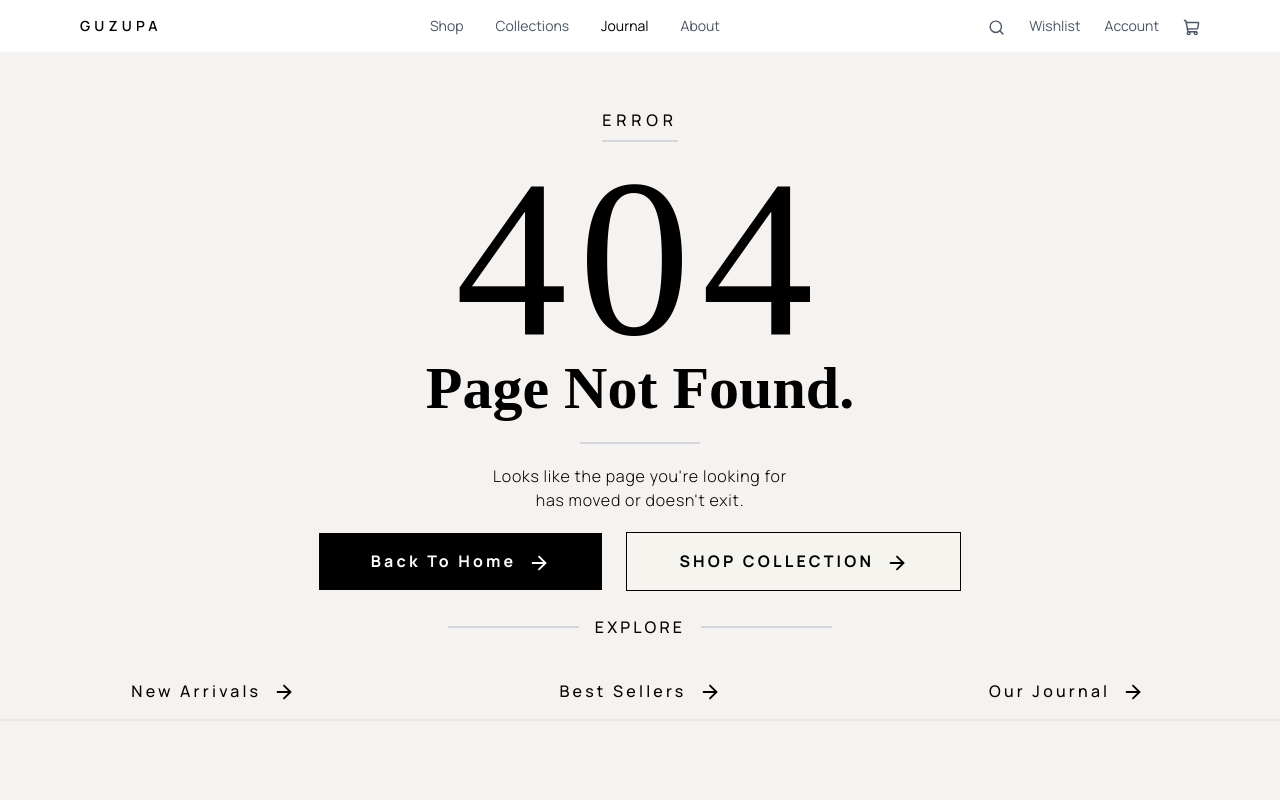
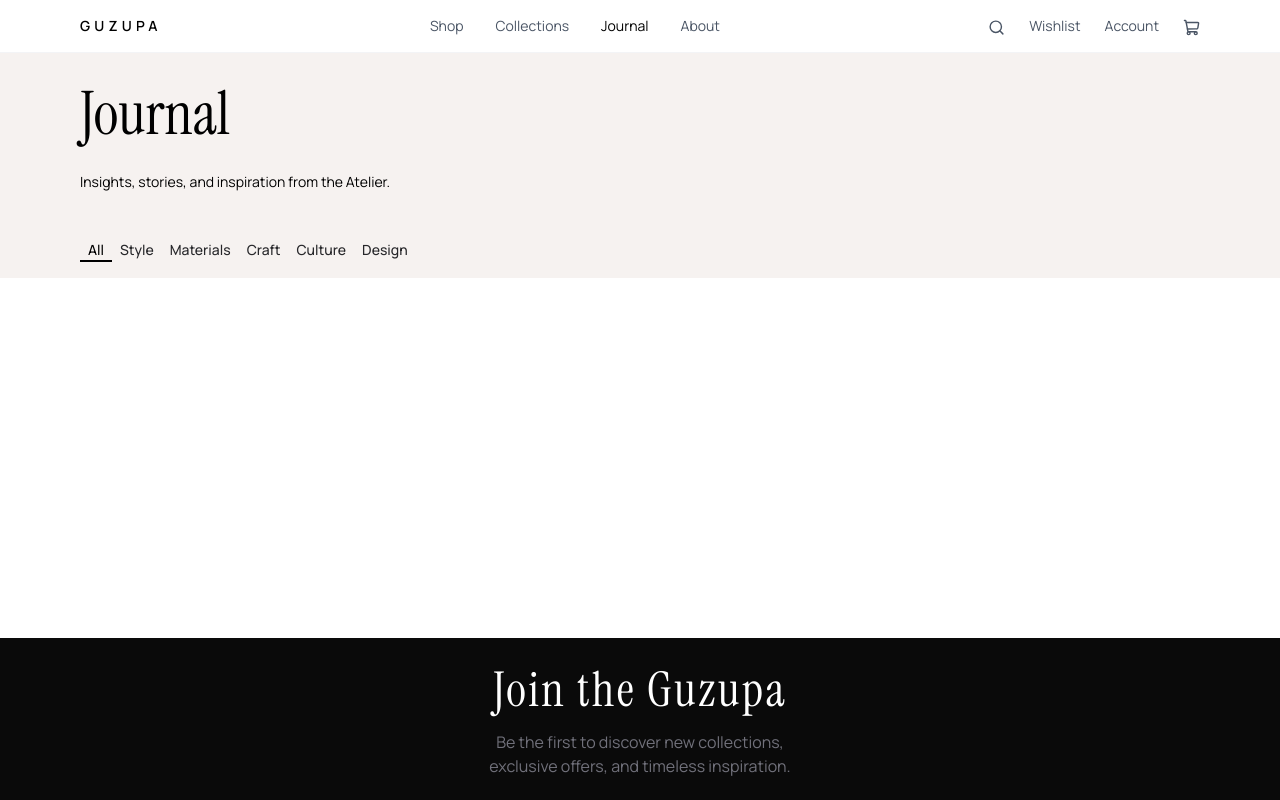
Before and after one commit to venkat-ravipati/guzupa, a React (Vite) app: page /journal in a window 1280 px wide. Shown: the top 800 px of the page. Built offline with nearby package versions, Linux system fonts and the light colour scheme; a web font is replaced by a local one.

Commit message:
started journal tab

```diff
--- a/src/App.tsx
+++ b/src/App.tsx
@@ -8,16 +8,19 @@ import { lazy, Suspense } from 'react'
 const About = lazy(() => import('./Pages/About/About'));
 const AdminLayout = lazy(() => import('./Layouts/AdminLayout'))
 const OurStory = lazy(() => import('./Pages/About/OurStory'))
+const Journal = lazy(() => import('./Pages/Journal/Journal'))
+
 function App() {
   return (
     <>
       <ScrollToTop />
 
-      <Suspense fallback={<div className='m-auto py-20'>Loading page…</div>}>
+      <Suspense fallback={<div>Loading page…</div>}>
         <Routes>
 
           <Route element={<MainLayout />}>
             <Route path="/" element={<Home />} />
+            <Route path="/journal" element={<Journal />} />
             <Route path="/about" element={<About />} />
             <Route path="/about/our-story" element={<OurStory />} />
             <Route path="*" element={<NotFound />} />
--- /dev/null
+++ b/src/Articles.json
@@ -0,0 +1,92 @@
+[
+  {
+    "id": 1,
+    "title": "Timeless by Design",
+    "category": "Style",
+    "date": "May 12, 2025",
+    "readTime": "5 min read",
+    "excerpt": "Exploring the philosophy behind pieces that transcend seasons.",
+    "body": "Trends come and go, but good design remains. Our approach is rooted in proportion, material, and purpose, creating pieces that feel as relevant tomorrow as they do today."
+  },
+  {
+    "id": 2,
+    "title": "The Touch of Cashmere",
+    "category": "Materials",
+    "date": "May 8, 2025",
+    "readTime": "4 min read",
+    "excerpt": "Why we choose the world's finest fibers and how we care for them.",
+    "body": "Cashmere is graded not just by softness but by fiber length and micron count. Sourcing responsibly means working directly with herders in high-altitude regions."
+  },
+  {
+    "id": 3,
+    "title": "Milan: A Study in Form",
+    "category": "Culture",
+    "date": "May 2, 2025",
+    "readTime": "6 min read",
+    "excerpt": "Moments from our research trip and the influences that shape our collections.",
+    "body": "Milan has always balanced discipline and expression, a city where architecture and tailoring share the same grammar."
+  },
+  {
+    "id": 4,
+    "title": "The Art of Subtraction",
+    "category": "Craft",
+    "date": "Apr 28, 2025",
+    "readTime": "4 min read",
+    "excerpt": "How restraint and precision define the modern wardrobe.",
+    "body": "The hardest part of design is knowing what to leave out. Every seam, every button earns its place or it doesn't belong."
+  },
+  {
+    "id": 5,
+    "title": "Built to Last",
+    "category": "Materials",
+    "date": "Apr 21, 2025",
+    "readTime": "7 min read",
+    "excerpt": "Inside our workshop: construction, quality, and longevity.",
+    "body": "A garment built to last starts with reinforced seams and natural fibers that age gracefully rather than degrade over time."
+  },
+  {
+    "id": 6,
+    "title": "The Summer Edit",
+    "category": "Style",
+    "date": "Apr 15, 2025",
+    "readTime": "3 min read",
+    "excerpt": "Light layers, natural tones, and effortless combinations.",
+    "body": "Summer calls for fabrics that breathe and colors drawn from the season itself: sand, sage, and sun-bleached linen."
+  },
+  {
+    "id": 7,
+    "title": "Notes from the Atelier",
+    "category": "Craft",
+    "date": "Apr 9, 2025",
+    "readTime": "5 min read",
+    "excerpt": "A behind-the-scenes look at how a single piece comes together.",
+    "body": "Every garment passes through a dozen hands before it's finished. We wanted to document that process, from pattern to press."
+  },
+  {
+    "id": 8,
+    "title": "Color as Language",
+    "category": "Design",
+    "date": "Apr 2, 2025",
+    "readTime": "4 min read",
+    "excerpt": "How our seasonal palettes are chosen, and what they're meant to say.",
+    "body": "Color carries meaning before a single word is spoken. Choosing a palette is really choosing a mood for the season ahead."
+  },
+  {
+    "id": 9,
+    "title": "A Conversation on Craft",
+    "category": "Culture",
+    "date": "Mar 26, 2025",
+    "readTime": "8 min read",
+    "excerpt": "We sat down with our head tailor to talk about tradition and change.",
+    "body": "Twenty years in, our head tailor still hand-finishes every collar. We asked her why that hasn't changed, even as everything else has."
+  },
+  {
+    "id": 10,
+    "title": "Winter Layers, Reconsidered",
+    "category": "Style",
+    "date": "Mar 18, 2025",
+    "readTime": "5 min read",
+    "excerpt": "Rethinking how outerwear should feel, not just look.",
+    "body": "Warmth shouldn't mean bulk. This season's outerwear focuses on lighter insulation and closer, cleaner silhouettes."
+  }
+]
--- /dev/null
+++ b/src/Pages/Journal/Journal.tsx
@@ -0,0 +1,40 @@
+import { useState } from "react";
+import Articles from "../../Articles.json"
+
+export default function Journal() {
+    const [selectedArticle, setSelectedArticle] = useState(null);
+    const [activeCategory, setActiveCategory] = useState("All");
+
+    const categories = ["All", "Style", "Materials", "Craft", "Culture", "Design"];
+
+
+    return (
+        <>
+            <div className="pt-13 mb-90 bg-cream">
+                <div className="px-7 py-5 md:px-14 md:py-7 lg:py-8 lg:px-20">
+                    <h1 className="font-serif text-3xl md:text-4xl lg:text-6xl">Journal</h1>
+                    <p className="md:text-sm lg:text-sm pt-3 text-xs md:pt-5 lg:pt-7">Insights, stories, and inspiration from the Atelier.</p>
+                </div>
+
+                <div className="px-7 justify-between flex md:px-14 lg:px-20">
+                    <div>
+                        {categories.map((category) => (
+                        <button
+                            key={category}
+                            className={`mb-4 cursor-pointer px-2 mt-4 text-sm font-medium ${
+                                activeCategory === category
+                                    ? "text-Black border-b-2"
+                                    : "text-zinc-800"
+                            }`}
+                            onClick={() => setActiveCategory(category)}
+                        >
+                            {category}
+                        </button>
+                    ))}
+                    </div>
+                </div>
+
+            </div>
+        </>
+    )
+}
```
